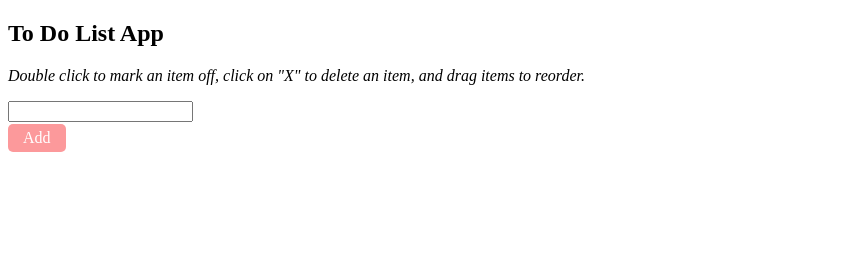
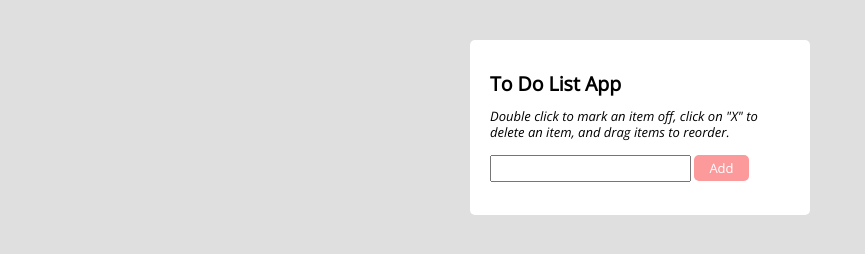
Before and after one commit to Toby-Bremner/to-do-list-app, a plain HTML site: page index.html in a window 1280 px wide. Shown: the whole page, without its empty margins (0-865 px from the left). Drawn offline with nearby package versions, Linux system fonts and the light colour scheme.

Commit message:
Added more CSS
I missed the top part of the CSS files

```diff
--- a/style.css
+++ b/style.css
@@ -1,3 +1,25 @@
+@import url(https://fonts.googleapis.com/css?family=Open+Sans:400italic,400);
+
+body {
+font: normal normal 13px/16px "Open Sans", sans-serif;
+background: #dfdfdf;
+}
+
+.container{
+padding: 20px;
+width: 300px;
+margin: 0 auto;
+margin-top: 40px;
+background: white;
+border-radius: 5px;}
+
+form {
+display: inline-block;
+}
+
+input{
+padding: 4px 15px 4px 5px;
+}
 
 #button{
     display: inline-block;
```
